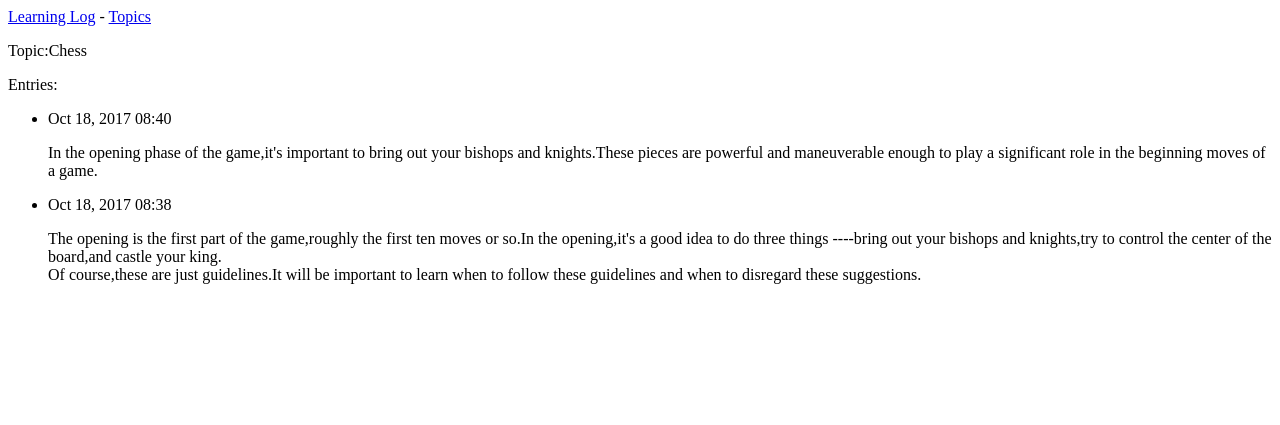
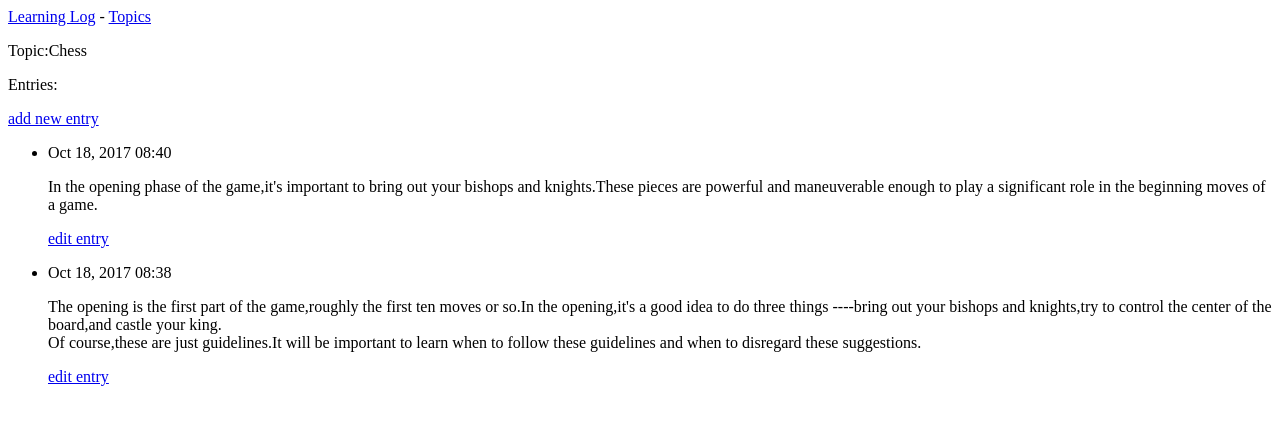
Before and after one commit to xiaosaturn/LearningLog, a Django app: page /topics/1/ in a window 1280 px wide. Shown: the top 425 px of the page. Run offline with Django 3.2, Linux system fonts and the light colour scheme; data comes from the database, SQL or seed files in the repository; both versions use the stored data as it was after the commit.

Commit message:
新增、编辑

```diff
--- a/learning_logs/templates/learning_logs/topic.html
+++ b/learning_logs/templates/learning_logs/topic.html
@@ -4,11 +4,17 @@
 
   <p>Topic:{{ topic }}</p>
   <p>Entries:</p>
+  <p>
+    <a href="{% url 'learning_logs:new_entry' topic.id %}">add new entry</a>
+  </p>
   <ul>
     {% for entry in entries %}
       <li>
         <p>{{ entry.date_added|date:'M d, Y H:i'}}</p>
         <p>{{ entry.text|linebreaks }}</p>
+        <p>
+          <a href="{% url 'learning_logs:edit_entry' entry.id %}">edit entry</a>
+        </p>
       </li>
     {% empty %}
       <li>
--- a/learning_logs/templates/learning_logs/topics.html
+++ b/learning_logs/templates/learning_logs/topics.html
@@ -10,4 +10,5 @@
       <li>No topics have been added yet.</li>
     {% endfor %}
   </ul>
+  <a href="{% url 'learning_logs:new_topic' %}">Add a new topic:</a>
 {% endblock content %}
--- a/learning_logs/urls.py
+++ b/learning_logs/urls.py
@@ -10,4 +10,13 @@ urlpatterns = [
 
 	#特定主题的详细页面
 	url(r'^topics/(?P<topic_id>\d+)/$',views.topic,name='topic'),
+
+	#用于添加新主题的网页
+	url(r'^new_topic/$',views.new_topic,name='new_topic'),
+
+	#用于添加新条目的页面
+	url(r'^new_entry/(?P<topic_id>\d+)/$',views.new_entry,name='new_entry'),
+
+	#用于编辑条目的页面
+	url(r'^edit_entry/(?P<entry_id>\d+)/$',views.edit_entry,name='edit_entry'),
 ]
--- a/learning_logs/views.py
+++ b/learning_logs/views.py
@@ -1,5 +1,8 @@
 from django.shortcuts import render
-from .models import Topic
+from .models import Topic,Entry
+from django.http import HttpResponseRedirect
+from django.core.urlresolvers import reverse
+from .forms import TopicForm,EntryForm
 
 def index(request):
 	#学习笔记的主页
@@ -17,3 +20,42 @@ def topic(request,topic_id):
 	entries = topic.entry_set.order_by('-date_added')
 	context = {'topic':topic,'entries':entries}
 	return render(request,'learning_logs/topic.html',context)
+
+def new_topic(request):
+	#添加新主题
+	if request.method != 'POST':
+		form = TopicForm()
+	else:
+		form = TopicForm(request.POST)
+		if form.is_valid():
+			form.save()
+			return HttpResponseRedirect(reverse('learning_logs:topics'))
+	context = {'form':form}
+	return render(request,'learning_logs/new_topic.html')
+
+def new_entry(request,topic_id):
+	topic = Topic.objects.get(id=topic_id)
+	if request.method != 'POST':
+		form = EntryForm()
+	else:
+		form = EntryForm(data=request.POST)
+		if form.is_valid():
+			new_entry = form.save(commit=False)
+			new_entry.topic = topic
+			new_entry.save()
+			return HttpResponseRedirect(reverse('learning_logs:topic',args=[topic_id]))
+	context = {'topic':topic,'form':form}
+	return render(request,'learning_logs/new_entry.html',context)
+
+def edit_entry(request,entry_id):
+	entry = Entry.objects.get(id=entry_id)
+	topic = entry.topic
+	if request.method != 'POST':
+		form = EntryForm(instance=entry)
+	else:
+		form = EntryForm(instance=entry,data=request.POST)
+		if form.is_valid():
+			form.save()
+			return HttpResponseRedirect(reverse('learning_logs:topic',args=[topic.id]))
+	context = {'entry':entry,'topic':topic,'form':form}
+	return render(request,'learning_logs/edit_entry.html',context)
```
Also changed, not shown: learning_logs/forms.py (added, +16 -0 lines), learning_logs/templates/learning_logs/edit_entry.html (added, +12 -0 lines), learning_logs/templates/learning_logs/new_entry.html (added, +12 -0 lines), learning_logs/templates/learning_logs/new_topic.html (added, +13 -0 lines), db.sqlite3, 1 other file.
